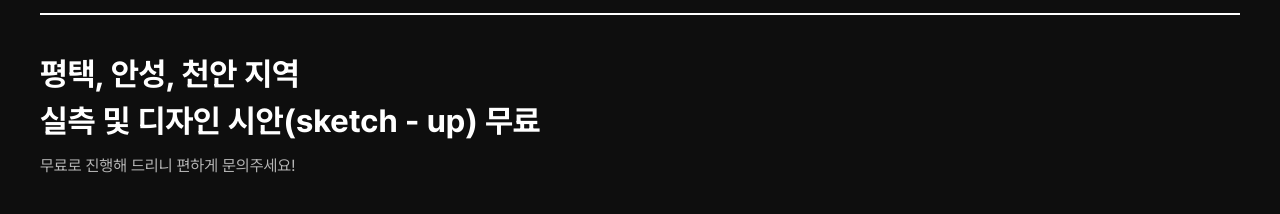
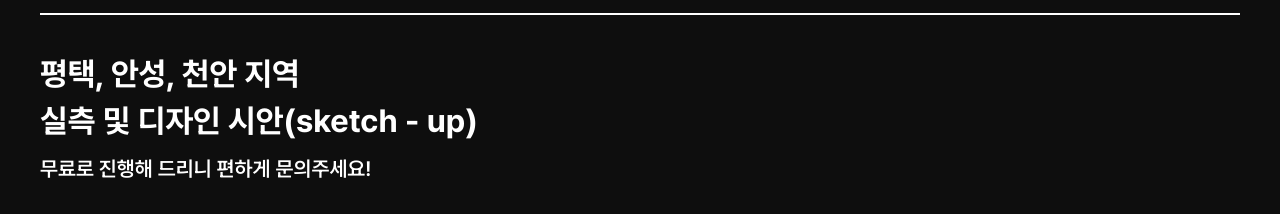
Before and after one commit to Daorl8/jdesign-sample, a plain HTML site: page index.html in a window 1280 px wide. Both pictures are taken after a click on the link "CONTACT". Shown: the part 4868-5082 px from the top of the page. Drawn offline with Linux system fonts and the light colour scheme.

Commit message:
Add files via upload

```diff
--- a/index.html
+++ b/index.html
@@ -98,7 +98,7 @@ a{ color:inherit; }
 .cta3{ display:grid; grid-template-columns:repeat(2, minmax(0,1fr)); gap:10px; margin-top:26px; max-width:520px; }
 .cta3 .btn:first-child{ grid-column:1 / -1; }
 .hero .cta3 .btn:not(.fill){ background:rgba(10,10,10,.35); }
-@media (max-width:899.98px){ .hero .cta3 .btn:nth-child(3){ display:none; } }
+@media (max-width:899.98px){ .hero .cta3 .btn:nth-child(3){ display:none; } .hero .cta3 .btn:nth-child(2){ grid-column:1 / -1; } }
 @media (max-width:439.98px){ .cta3{ grid-template-columns:minmax(0,1fr); } }
 @media (min-width:900px){
   .hero{ min-height:calc(100vh - 62px); min-height:calc(100svh - 62px); }
@@ -143,7 +143,7 @@ h2{ font-family:var(--wide); font-weight:800; font-stretch:125%; font-size:clamp
 
 /* 문의 */
 .contact .free{ margin-top:36px; font-size:clamp(1.3rem, 4.6vw, 2rem); font-weight:700; line-height:1.45; }
-.contact .free small{ display:block; margin-top:10px; font-size:1rem; font-weight:400; color:var(--dsoft); }
+.contact .free small{ display:block; margin-top:10px; font-size:clamp(1.05rem, 3.4vw, 1.3rem); font-weight:600; color:#FFFFFF; }
 .contact .grid{ display:grid; gap:40px; margin-top:40px; }
 .contact .row{ display:flex; flex-wrap:wrap; gap:10px; margin-top:24px; }
 @media (max-width:439.98px){ .contact .row .btn{ flex:1 1 100%; } }
@@ -207,7 +207,7 @@ h2{ font-family:var(--wide); font-weight:800; font-stretch:125%; font-size:clamp
       <div class="row">
         <div class="intro">
           <h1 id="hero-h">소중한 나만의 공간을 디자인하다</h1>
-          <p class="sub">평택·안성·천안지역 실측 및 디자인 상담을 <span class="nw">무료로 진행하고 있습니다:)</span></p>
+          <p class="sub">공간에 대한 이해를 우선으로, <span class="nw">더 아름답고 실용적인 공간을 만듭니다</span></p>
         </div>
         <div class="cta3">
           <a class="btn fill" href="tel:01054815706">전화 상담 <span class="nw">010-5481-5706</span></a>
@@ -280,7 +280,7 @@ h2{ font-family:var(--wide); font-weight:800; font-stretch:125%; font-size:clamp
   <section class="sec contact dark" id="contact" aria-labelledby="contact-h">
     <div class="wrap">
       <div class="head reveal"><h2 id="contact-h">CONTACT</h2><small>상담 · 실측</small></div>
-      <p class="free reveal">평택, 안성, 천안 지역<br />실측 및 디자인 시안(sketch - up) 무료<small>무료로 진행해 드리니 편하게 문의주세요!</small></p>
+      <p class="free reveal">평택, 안성, 천안 지역<br />실측 및 디자인 시안(sketch - up)<small>무료로 진행해 드리니 편하게 문의주세요!</small></p>
       <div class="grid">
         <div>
           <dl class="cinfo reveal">
```
Also changed, not shown: jd-pretendard.woff2.
